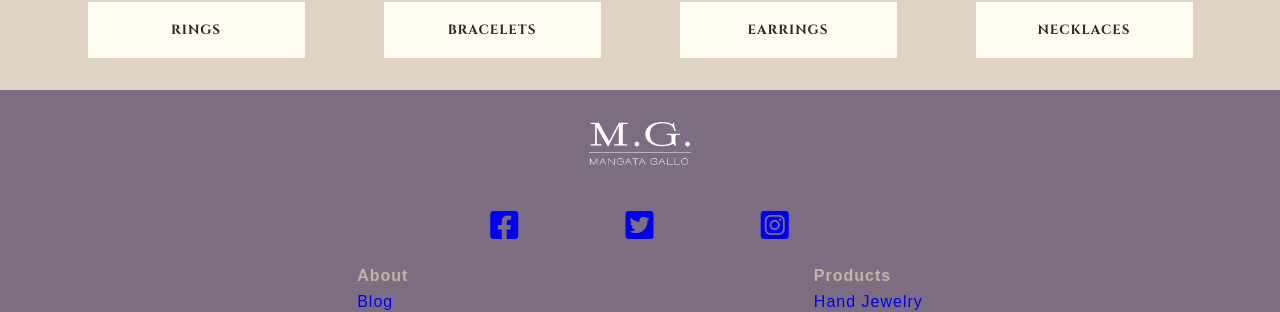
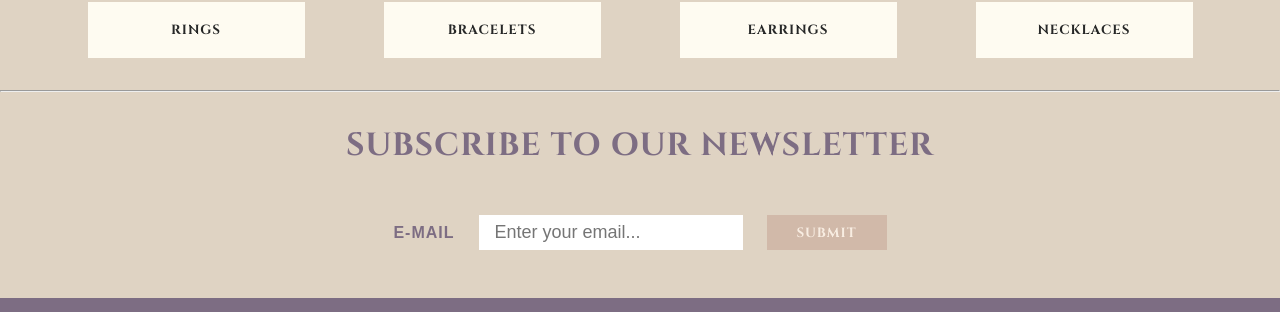
Before and after one commit to nyrellcl/mangata-gallo-react, a React (Create React App) app: page /mangata-gallo-react/products in a window 1280 px wide. Shown: the part 491-803 px from the top of the page. Built offline with nearby package versions, Linux system fonts and the light colour scheme.

Commit message:
added form to products page

```diff
--- a/src/components/pages/products/RenderCollection.js
+++ b/src/components/pages/products/RenderCollection.js
@@ -2,21 +2,27 @@ import React from 'react'
 import { collectionOne, collectionTwo, collectionThree, collectionFour } from '../../Data'
 import Collection from './Collection'
 import "./Product-Sass/ProductMain.css"
+import Form from '../home/Form'
 
 function RenderCollection() {
     return (
         <>
-        <section className='collection-title'>
-            <h1>Our Collection</h1>
-            <h2>Explore our collection and find the piece that will fit perfectly for you</h2>
-        </section>
-        <hr/>
-        <section className='collection-container'>
+            <section className='collection-title'>
+                <h1>Our Collection</h1>
+                <h2>Explore our collection and find the piece that will fit perfectly for you</h2>
+            </section>
+            <hr />
+            <section className='collection-container'>
                 <Collection {...collectionOne} />
                 <Collection {...collectionTwo} />
                 <Collection {...collectionThree} />
                 <Collection {...collectionFour} />
-            </section></>
+            </section>
+            <hr/>
+
+            <Form/>
+
+        </>
 
 
     )
```
